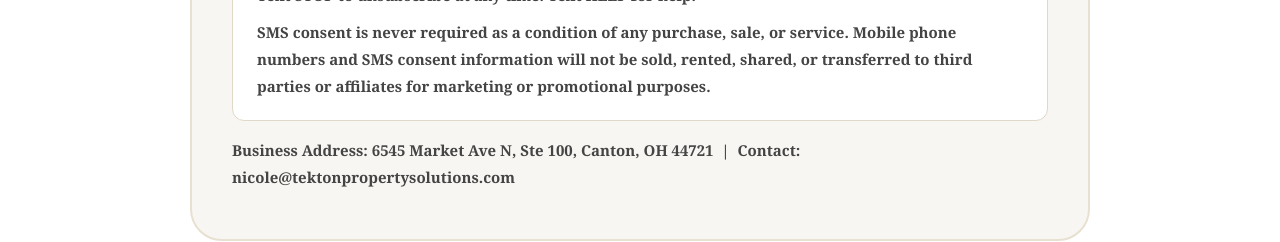
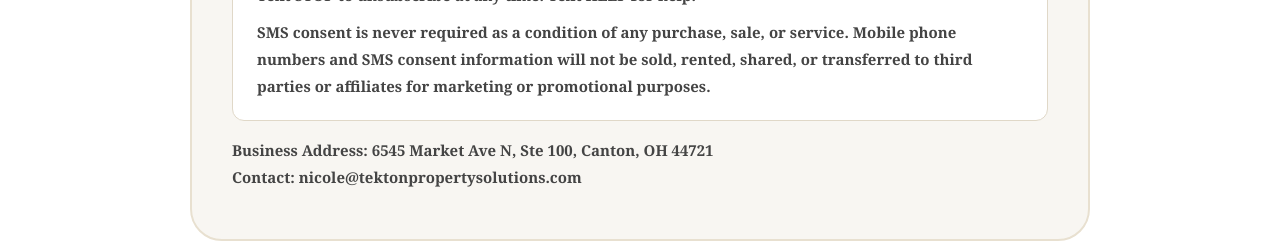
Before and after one commit to nijackacquisitions56/nijack-property-solutions, a React (Vite) app: page / in a window 1280 px wide. Shown: the part 4240-4482 px from the top of the page. Built offline with nearby package versions, Linux system fonts and the light colour scheme.

Commit message:
Update App.jsx

```diff
--- a/src/App.jsx
+++ b/src/App.jsx
@@ -334,7 +334,10 @@ const App = () => {
                 <p style={{ margin: '0 0 10px' }}>Text <strong>STOP</strong> to unsubscribe at any time. Text <strong>HELP</strong> for help.</p>
                 <p style={{ margin: 0 }}>SMS consent is never required as a condition of any purchase, sale, or service. Mobile phone numbers and SMS consent information will not be sold, rented, shared, or transferred to third parties or affiliates for marketing or promotional purposes.</p>
               </div>
-              <p style={{ margin: 0 }}><strong>Business Address:</strong> 6545 Market Ave N, Ste 100, Canton, OH 44721 &nbsp;|&nbsp; <strong>Contact:</strong> nicole@tektonpropertysolutions.com</p>
+              <p style={{ margin: 0, overflowWrap: 'break-word', wordBreak: 'break-word' }}>
+  <strong>Business Address:</strong> 6545 Market Ave N, Ste 100, Canton, OH 44721<br />
+  <strong>Contact:</strong> nicole@tektonpropertysolutions.com
+</p>
             </div>
           </div>
         </div>
```
